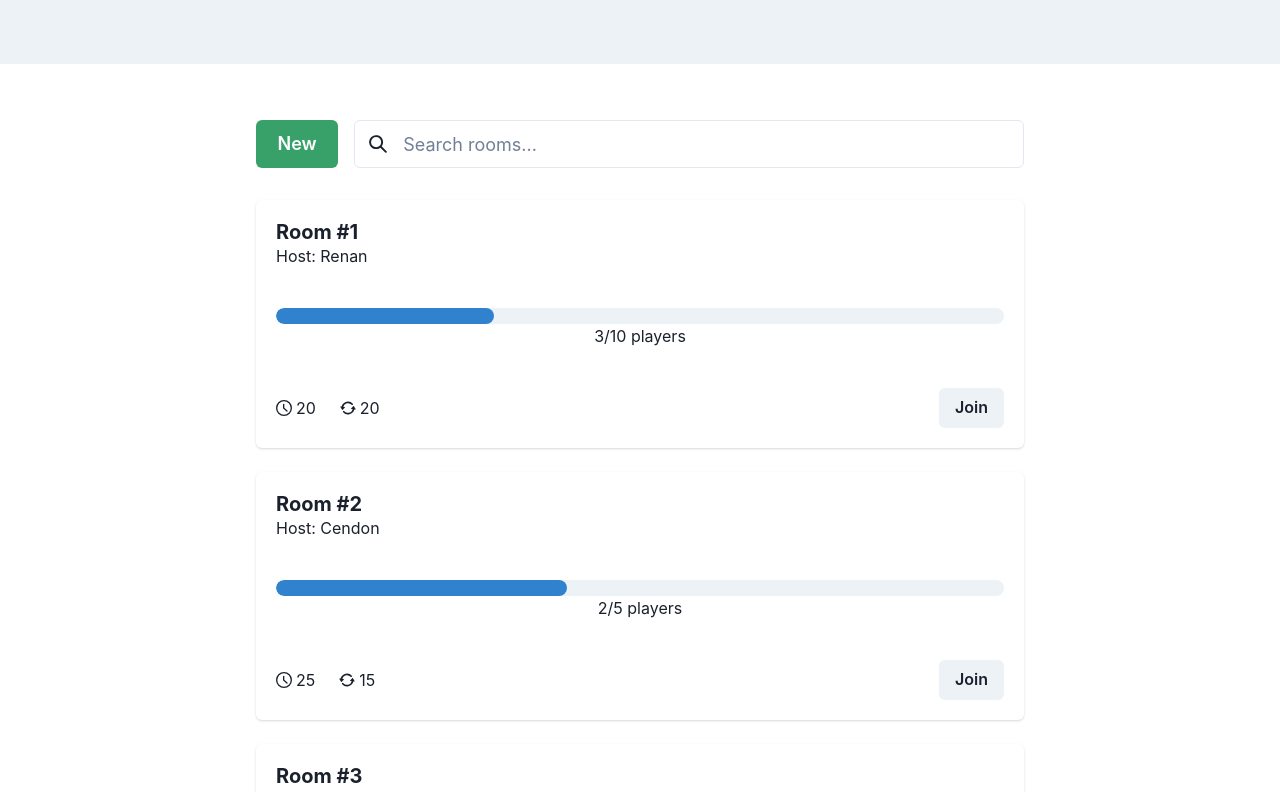
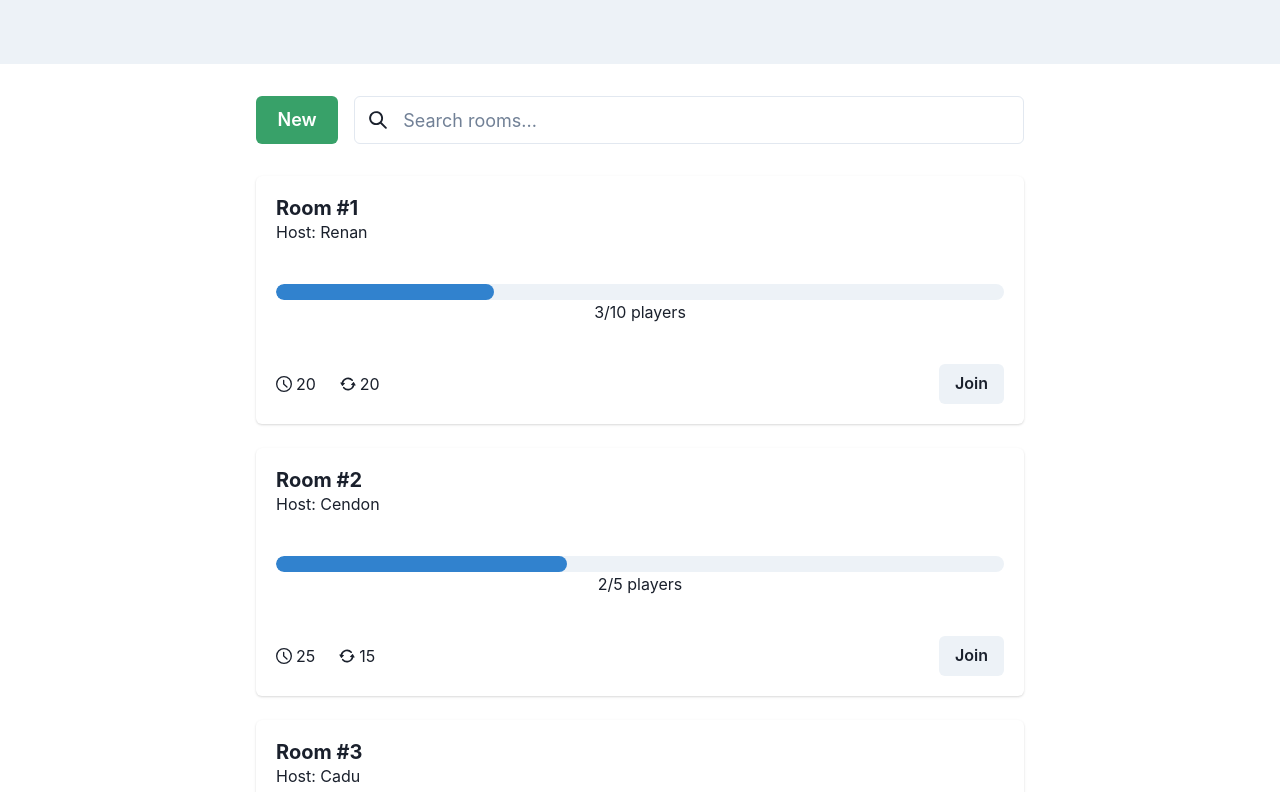
Before and after one commit to renancvalladao/game-music-quiz, a React (Create React App) app in the folder client/: page /rooms in a window 1280 px wide. Shown: the top 792 px of the page. Built offline with nearby package versions, Linux system fonts and the light colour scheme.

Commit message:
Adjusting style

```diff
--- a/client/src/pages/Rooms.tsx
+++ b/client/src/pages/Rooms.tsx
@@ -64,7 +64,7 @@ export const Rooms = () => {
   return (
     <>
       <NavBar />
-      <Box px={64} pt={14}>
+      <Box px={64} pt={8}>
         <Flex mb={8}>
           <Button colorScheme={'green'} size={'lg'} mr={4}>
             New
```
